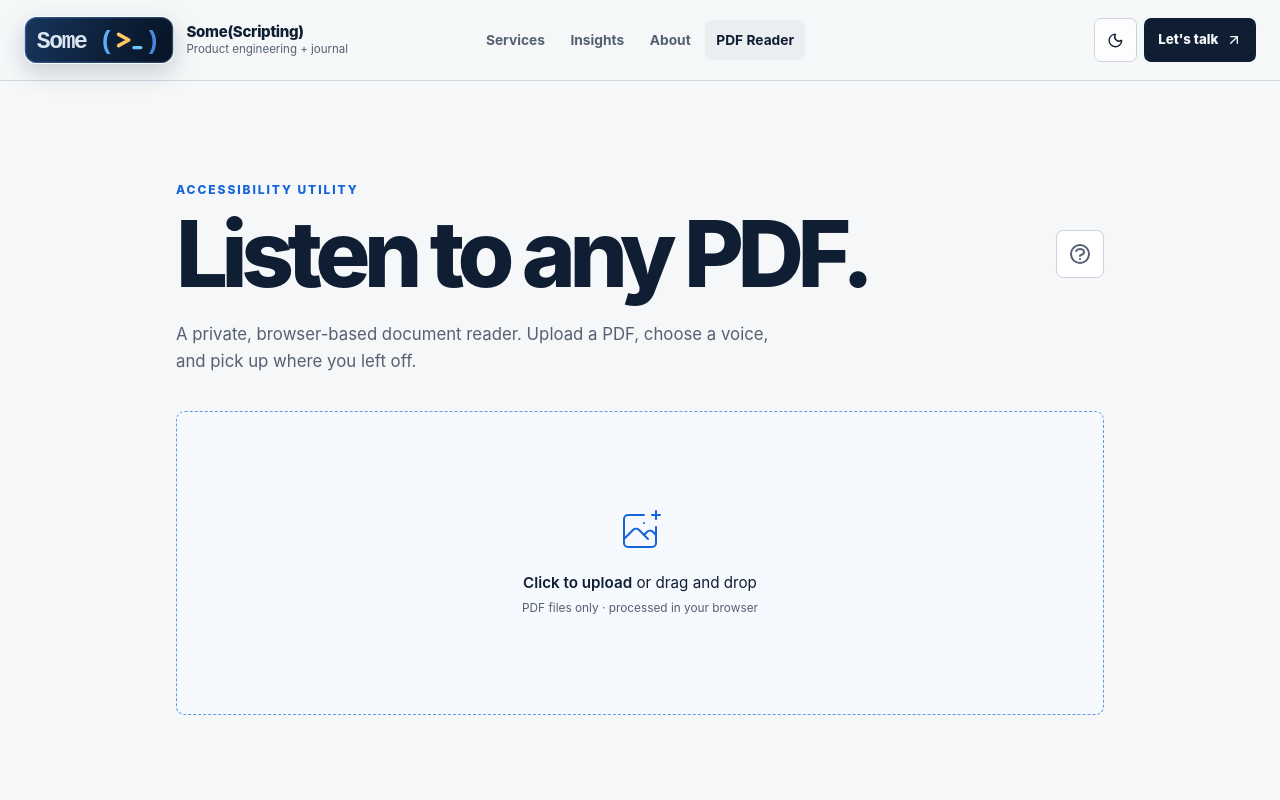
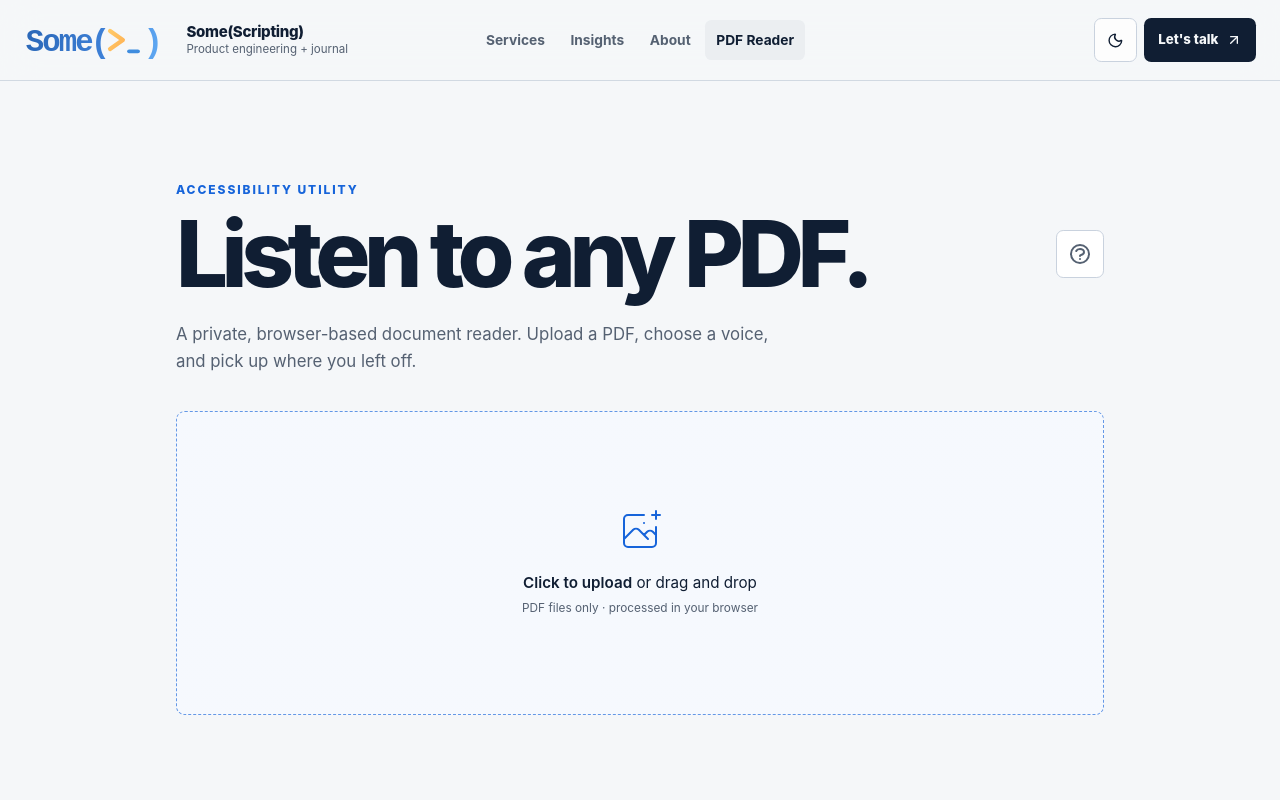
Before and after one commit to ScriptAlchemist/just_in, a Next.js app: page /pdf-to-speech in a window 1280 px wide. Shown: the top 800 px of the page. Built offline with nearby package versions, Linux system fonts and the light colour scheme.

Commit message:
Refine scripting logo and remove brand styling

```diff
--- a/styles/index.css
+++ b/styles/index.css
@@ -272,9 +272,7 @@
   width: 8.5rem;
   height: 2.7rem;
   flex: 0 0 auto;
-  border-radius: 0.75rem;
   background: transparent;
-  box-shadow: 0 9px 24px hsl(215 70% 8% / 0.18);
 }
 
 .site-brand-logo img {
```
Also changed, not shown: public/assets/brand/some-scripting-mark.svg.
